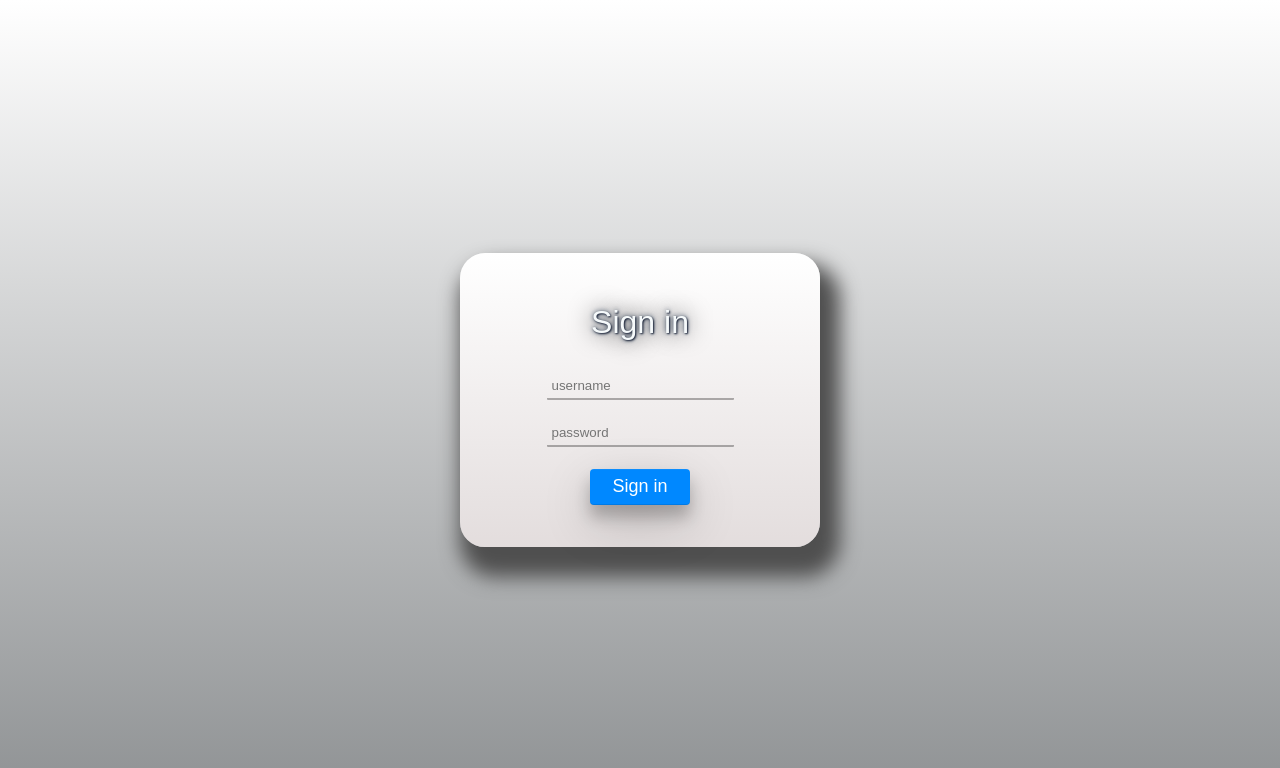
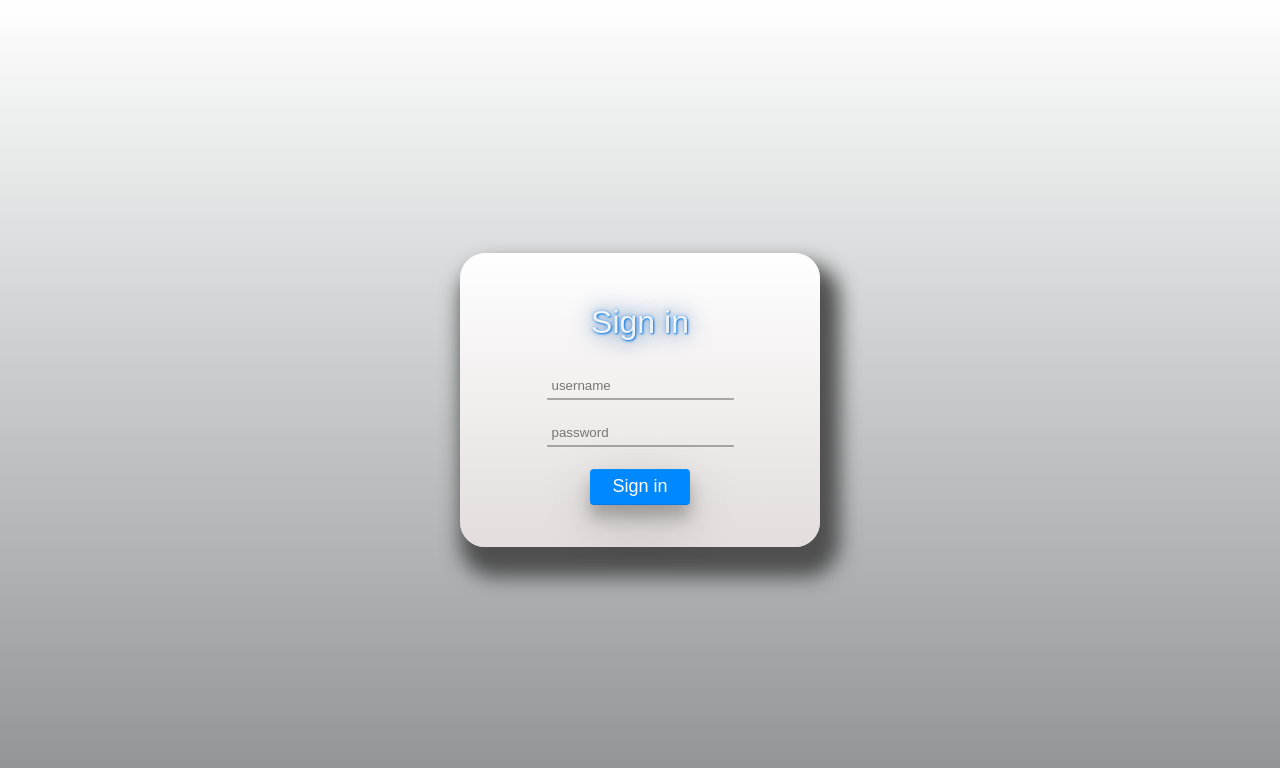
Before and after one commit to GVenegas1/Landing-Page-, a plain HTML site: page login-ui/index.html in a window 1280 px wide. Drawn offline with Linux system fonts and the light colour scheme.

Commit message:
Sign-in color change

```diff
--- a/login-ui/styles.css
+++ b/login-ui/styles.css
@@ -28,8 +28,8 @@ body{
     color: rgb(0, 0, 0);
     font-weight: 500;
     font-family: arial,sans-serif;
-    color: rgb(246, 250, 251);
-    text-shadow: 1px 1px 2px rgb(25, 34, 55), 0 0 25px rgb(3, 3, 4), 0 0 5px rgb(66, 85, 109);
+    color: rgb(239, 244, 245);
+    text-shadow: 1px 1px 2px rgb(11, 123, 228), 0 0 25px rgb(21, 82, 147), 0 0 5px rgb(113, 173, 247);
 
 }
 
```
